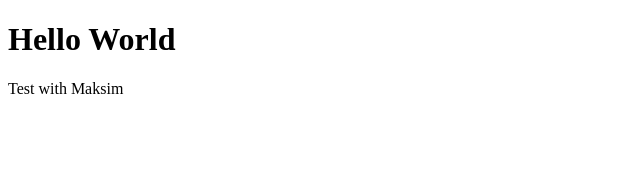
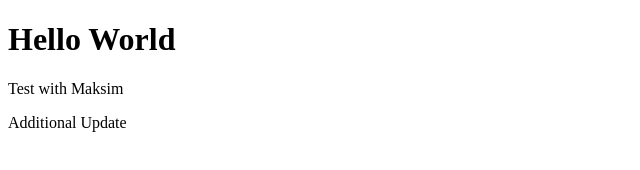
Before and after one commit to kohirosedx/mysite, a plain HTML site: page index.html in a window 1280 px wide. Shown: the whole page, without its empty margins (0-640 px from the left). Drawn offline with Linux system fonts and the light colour scheme.

Commit message:
I have added another line for practice

```diff
--- a/index.html
+++ b/index.html
@@ -13,6 +13,7 @@
 
   <h1>Hello World</h1>
   <p>Test with Maksim</p>
+  <p>Additional Update</p>
 
 </body>
 
```
